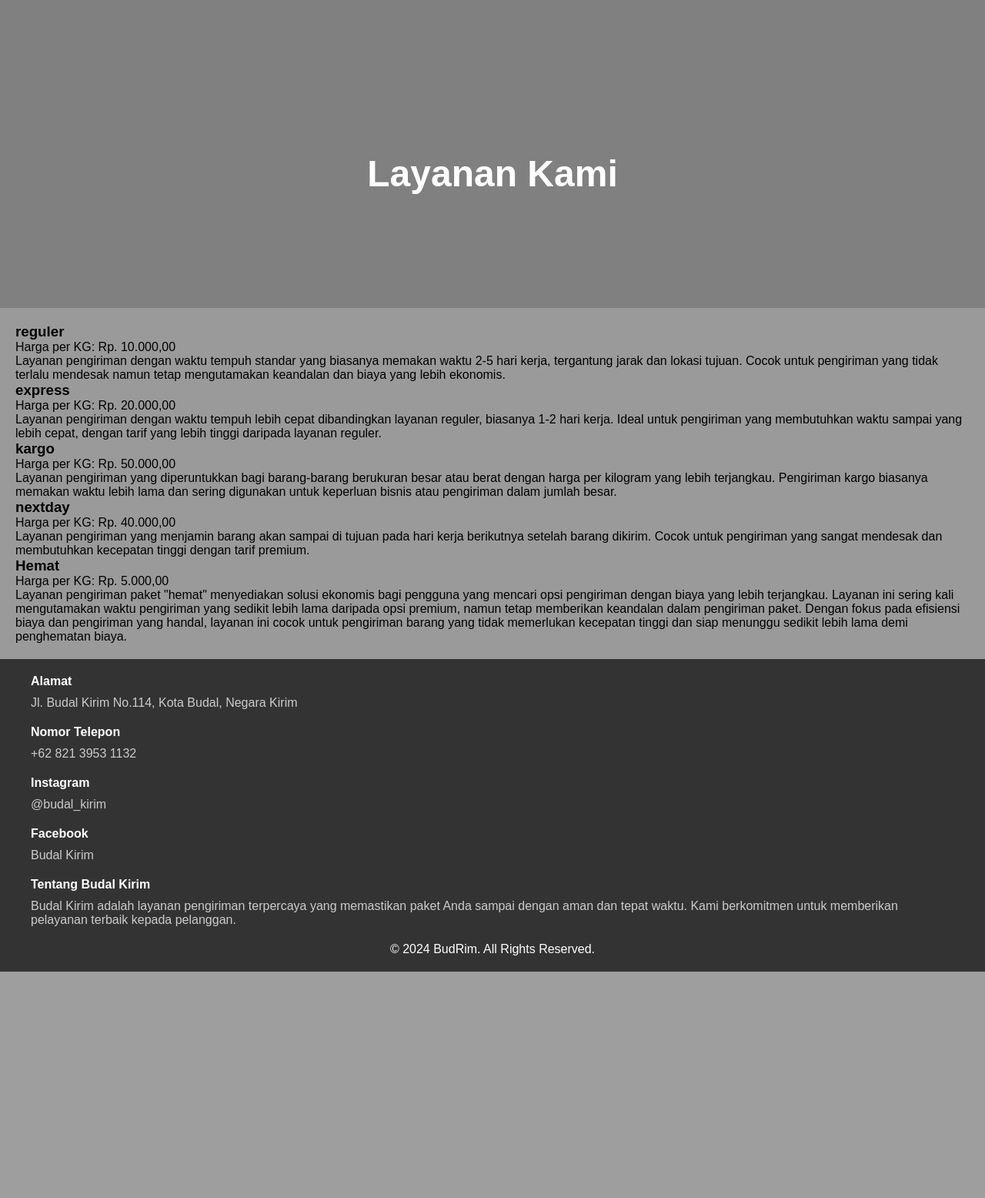
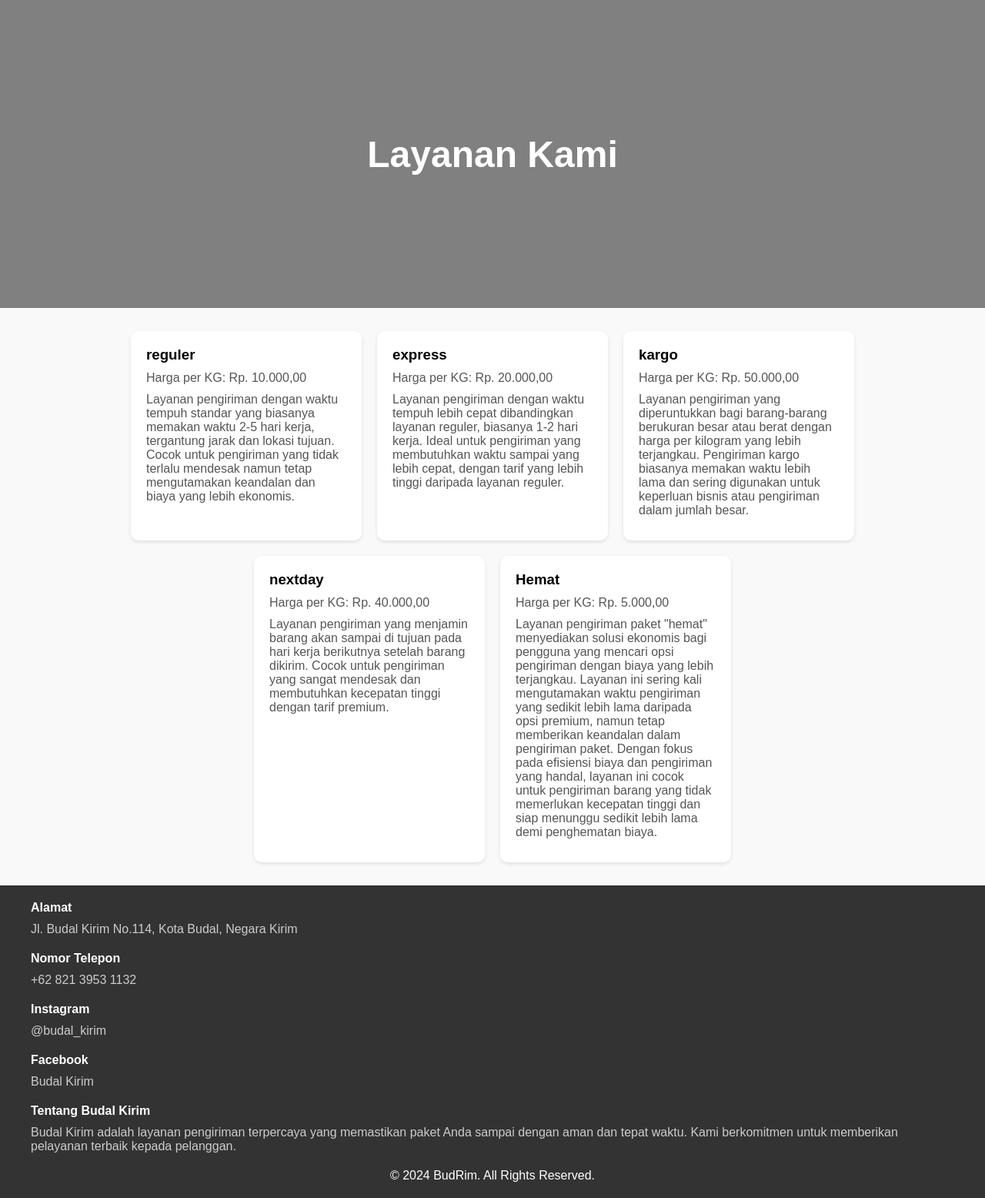
Before and after one commit to ReyCannavaro/budrim-ukl-xsija2-28, a PHP site: page /user/work.php in a window 1280 px wide. Shown: the part 74-1630 px from the top of the page at 77% size. Before the commit the page ends 1336 px from the top, so only its background shows below. Run offline with PHP 8.4, Linux system fonts and the light colour scheme; data comes from the database, SQL or seed files in the repository.

Commit message:
pesan commit

```diff
--- a/user/profil.php
+++ b/user/profil.php
@@ -29,7 +29,7 @@ if ($result && $result->num_rows > 0) {
 // Fungsi untuk logout
 if (isset($_POST['logout'])) {
     session_destroy();
-    header("Location: ../login");
+    header("Location: ../index.php");
     exit();
 }
 ?>
--- a/user/work.php
+++ b/user/work.php
@@ -20,6 +20,7 @@
             justify-content: space-between;
             align-items: center;
             padding: 10px 20px;
+            box-shadow: 0 2px 4px rgba(0, 0, 0, 0.1);
         }
         nav ul {
             list-style-type: none;
@@ -33,6 +34,7 @@
         nav ul li a {
             color: black;
             text-decoration: none;
+            font-weight: bold;
         }
         .hero {
             background-color: grey;
@@ -45,16 +47,34 @@
         }
         .hero h1 {
             font-size: 3em;
-            padding-top: 50px;
         }
         .advantages {
+            display: flex;
+            flex-wrap: wrap;
+            justify-content: center;
             padding: 20px;
+            background-color: #f9f9f9;
+        }
+        .advantage {
+            background-color: white;
+            border-radius: 10px;
+            box-shadow: 0 2px 5px rgba(0, 0, 0, 0.1);
+            margin: 10px;
+            padding: 20px;
+            width: 300px;
+            transition: transform 0.2s;
+        }
+        .advantage:hover {
+            transform: scale(1.05);
         }
         .advantage h3 {
             text-align: left;
+            margin-bottom: 10px;
         }
         .advantage p {
             text-align: left;
+            margin-bottom: 10px;
+            color: #555;
         }
         footer {
             background-color: #333;
```
